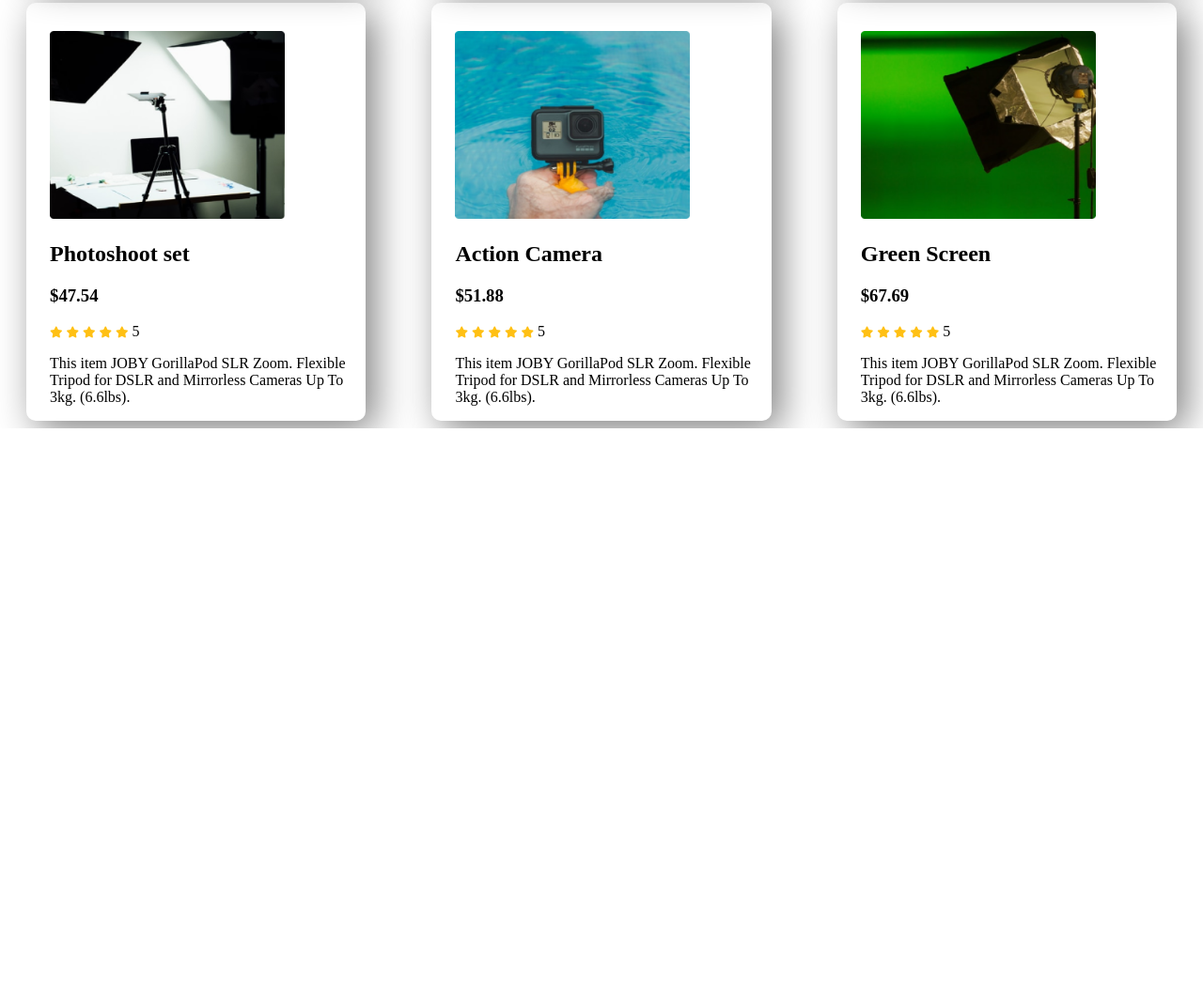
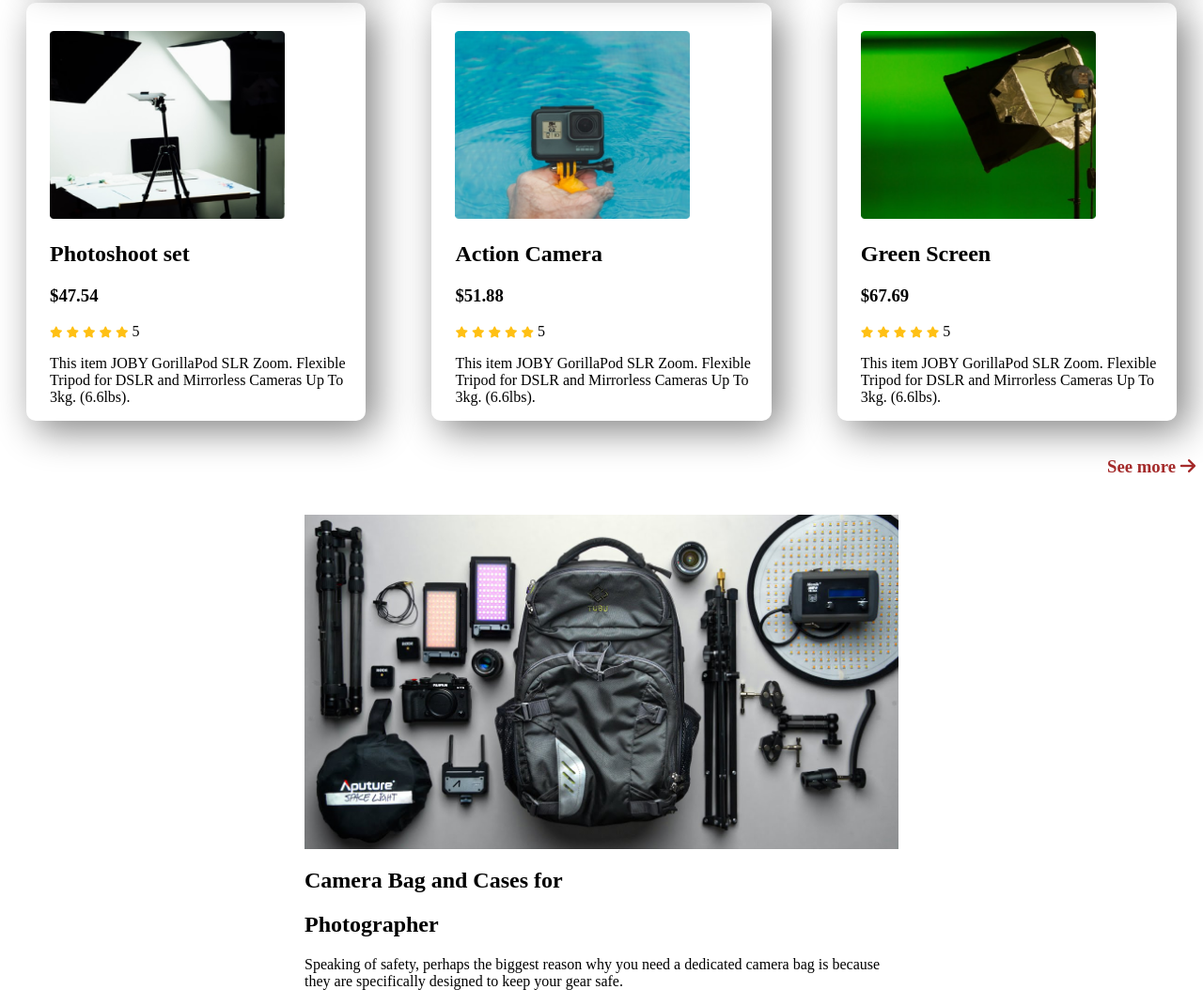
Before and after one commit to MDRifat02/assignment02, a plain HTML site: page index.html in a window 1280 px wide. Shown: the part 1384-2454 px from the top of the page at 94% size. Before the commit the page ends 1840 px from the top, so only its background shows below. Drawn offline with Linux system fonts and the light colour scheme; a web font is replaced by a local one.

Commit message:
extra changed added

```diff
--- a/index.html
+++ b/index.html
@@ -312,6 +312,26 @@
                     </div>
                 </div>
             </div>
+
+
+        </div>
+    </section>
+    <section>
+
+        <h3 class=" buttom-2"> See more
+            <i class="fas fa-arrow-right"></i>
+        </h3>
+
+    </section>
+    <section>
+        <div>
+            <img src="influencer-gear-main/images/bag.jpg" alt="" class="center">
+            <h2 class="center-text">Camera Bag and Cases for</h2>
+            <h2 class="center-text"> Photographer</h2>
+            <p class="center-text">
+                Speaking of safety, perhaps the biggest reason why you need a dedicated camera bag is because they are
+                specifically designed to keep your gear safe.
+            </p>
         </div>
     </section>
 </body>
--- a/style/style.css
+++ b/style/style.css
@@ -12,12 +12,18 @@ h1 {
     background-color: rgb(92, 49, 49);
     color: white;
     border-radius: 5px;
+
+}
+.buttom-2 {
+    float: right;
+    margin-left: -50%;
+    margin-top: 3%;
+    color: brown;
 }
 
 .half-width {
     width: 50%;
 }
-
 .half-width img {
     width: 50%;
 }
@@ -58,6 +64,19 @@ collection style
 .collection-photo{
     margin-top: 9%;
 }
+.center {
+    display: block;
+    margin-left: auto;
+    margin-right: auto;
+    width: 50%;
+    margin-top: 100px;
+}
+.center-text{
+    display: block;
+    margin-left: auto;
+    margin-right: auto;
+    width: 50%;
+}
 /*---------------
  media queries
 ------------------ */
```
Also changed, not shown: influencer-gear-main/images/bag.jpg (added).
